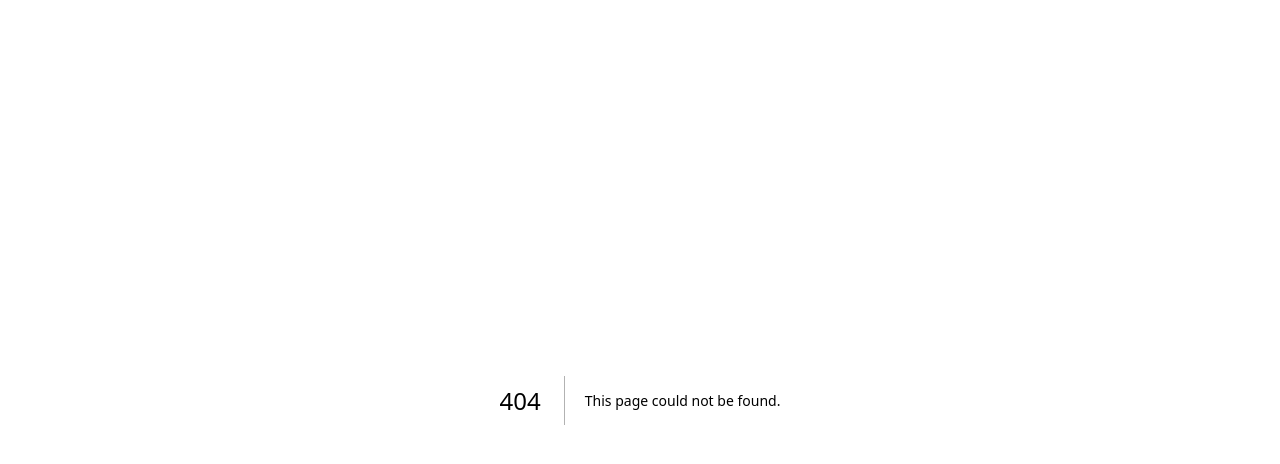
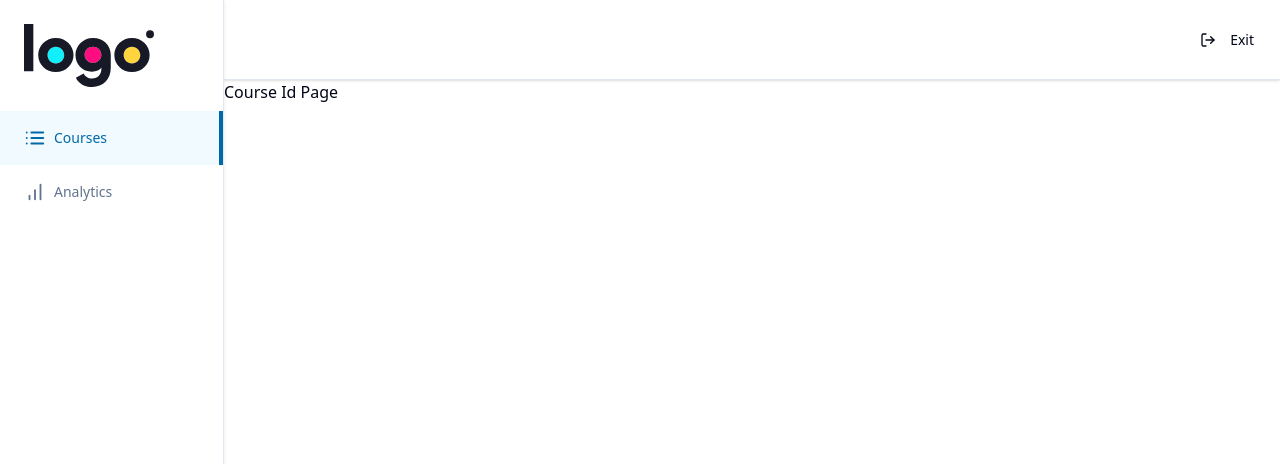
Before and after one commit to nk-31012002/OpenLMS, a Next.js app: page /teacher/courses/1 in a window 1280 px wide. Before the commit this address had no page. Shown: the top 464 px of the page. Built offline with nearby package versions, Linux system fonts and the light colour scheme.

Commit message:
create new course demo page

```diff
--- /dev/null
+++ b/app/(dashboard)/(routes)/teacher/courses/[courseId]/page.tsx
@@ -0,0 +1,9 @@
+const CourseIdPage = () => {
+    return (
+        <div>
+            Course Id Page
+        </div>
+    );
+}
+
+export default CourseIdPage;
```
